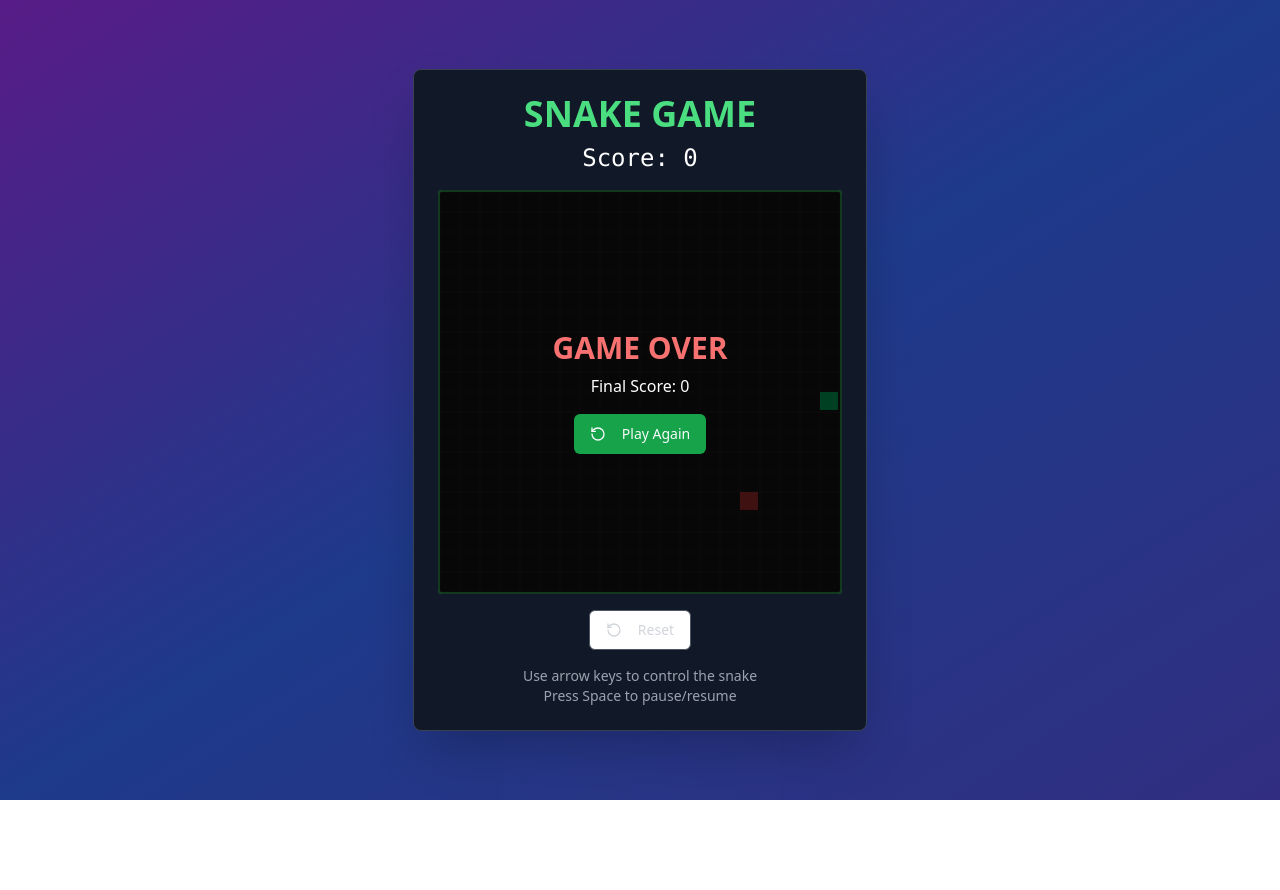
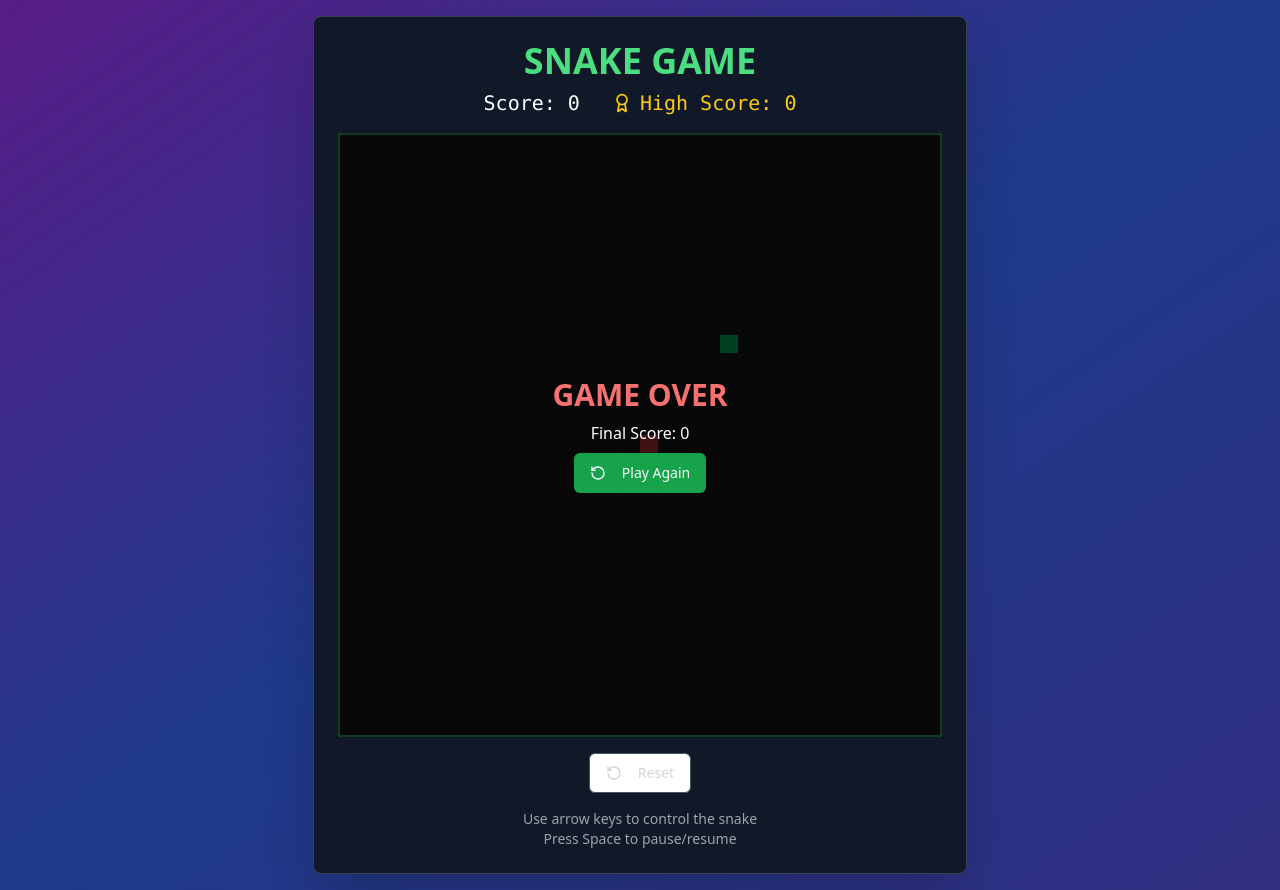
Before and after one commit to calebkg/snake_game, a React (Vite) app: page / in a window 1280 px wide. Both pictures are taken after a click on the button "Start Game". Before the commit the page ends 800 px from the top, so only its background shows below. Built offline with nearby package versions, Linux system fonts and the light colour scheme.

Commit message:
Add high score feature
Implement high score functionality and increase its size in the UI.

```diff
--- a/src/components/SnakeGame.tsx
+++ b/src/components/SnakeGame.tsx
@@ -2,9 +2,9 @@
 import React, { useRef, useEffect, useCallback } from 'react';
 import { useSnakeGame } from '../hooks/useSnakeGame';
 import { Button } from './ui/button';
-import { Play, Pause, RotateCcw } from 'lucide-react';
+import { Play, Pause, RotateCcw, Award } from 'lucide-react';
 
-const CANVAS_SIZE = 400;
+const CANVAS_SIZE = 600; // Increased from 400
 const GRID_SIZE = 20;
 
 const SnakeGame = () => {
@@ -14,6 +14,7 @@ const SnakeGame = () => {
     food,
     direction,
     score,
+    highScore,
     gameState,
     startGame,
     pauseGame,
@@ -107,7 +108,13 @@ const SnakeGame = () => {
       <div className="bg-gray-900 rounded-lg p-6 shadow-2xl border border-gray-700">
         <div className="text-center mb-4">
           <h1 className="text-4xl font-bold text-green-400 mb-2">SNAKE GAME</h1>
-          <div className="text-2xl font-mono text-white">Score: {score}</div>
+          <div className="flex justify-center gap-8 text-xl font-mono text-white">
+            <div>Score: {score}</div>
+            <div className="flex items-center gap-2 text-yellow-400">
+              <Award className="w-5 h-5" />
+              High Score: {highScore}
+            </div>
+          </div>
         </div>
 
         <div className="relative mb-4">
@@ -122,7 +129,13 @@ const SnakeGame = () => {
             <div className="absolute inset-0 bg-black bg-opacity-75 flex items-center justify-center rounded">
               <div className="text-center">
                 <h2 className="text-3xl font-bold text-red-400 mb-2">GAME OVER</h2>
-                <p className="text-white mb-4">Final Score: {score}</p>
+                <p className="text-white mb-2">Final Score: {score}</p>
+                {score === highScore && score > 0 && (
+                  <p className="text-yellow-400 mb-4 flex items-center justify-center gap-2">
+                    <Award className="w-5 h-5" />
+                    NEW HIGH SCORE!
+                  </p>
+                )}
                 <Button onClick={resetGame} className="bg-green-600 hover:bg-green-700">
                   <RotateCcw className="w-4 h-4 mr-2" />
                   Play Again
--- a/src/hooks/useSnakeGame.ts
+++ b/src/hooks/useSnakeGame.ts
@@ -1,4 +1,3 @@
-
 import { useState, useEffect, useCallback } from 'react';
 
 type Position = { x: number; y: number };
@@ -17,6 +16,23 @@ export const useSnakeGame = () => {
   const [direction, setDirection] = useState<Direction>(INITIAL_DIRECTION);
   const [gameState, setGameState] = useState<GameState>('waiting');
   const [score, setScore] = useState(0);
+  const [highScore, setHighScore] = useState(0);
+
+  // Load high score from localStorage on mount
+  useEffect(() => {
+    const savedHighScore = localStorage.getItem('snakeHighScore');
+    if (savedHighScore) {
+      setHighScore(parseInt(savedHighScore, 10));
+    }
+  }, []);
+
+  // Update high score when game ends
+  useEffect(() => {
+    if (gameState === 'gameOver' && score > highScore) {
+      setHighScore(score);
+      localStorage.setItem('snakeHighScore', score.toString());
+    }
+  }, [gameState, score, highScore]);
 
   const generateFood = useCallback((): Position => {
     let newFood: Position;
@@ -120,6 +136,7 @@ export const useSnakeGame = () => {
     food,
     direction,
     score,
+    highScore,
     gameState,
     startGame,
     pauseGame,
```
